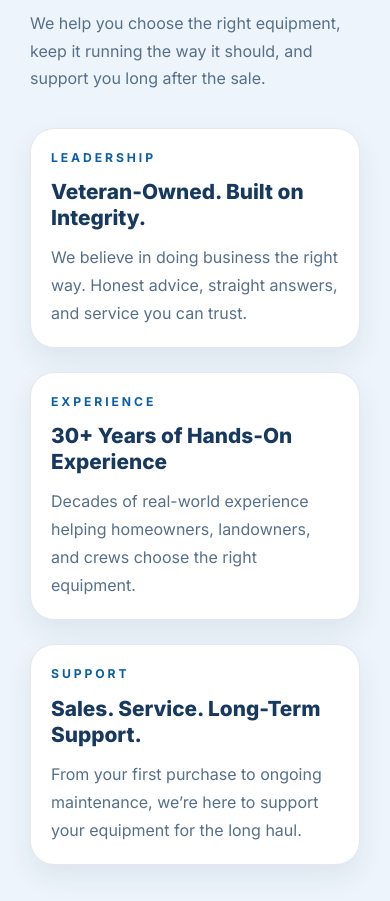
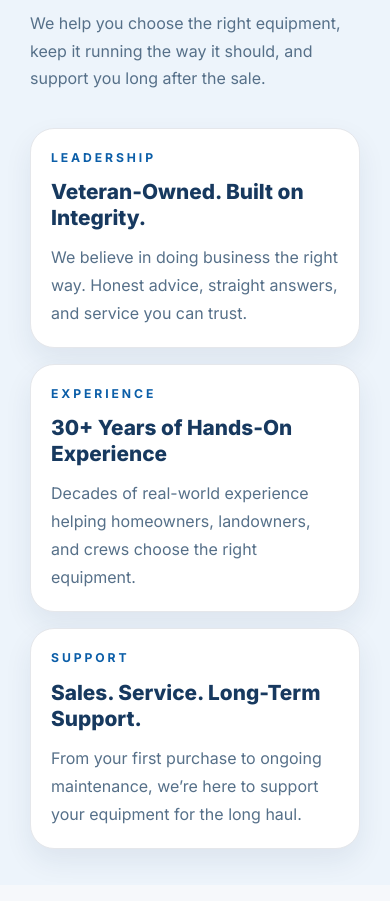
Before and after one commit to TanyaA318/intercoastal-website, a React (Vite) app: page / in a window 390 px wide. Shown: the part 1860-2761 px from the top of the page. Built offline with nearby package versions, Linux system fonts and the light colour scheme.

Commit message:
Update styles.css

```diff
--- a/src/styles.css
+++ b/src/styles.css
@@ -1576,6 +1576,13 @@ img {
   background: #333;
 }
 
+@media (max-width: 768px) {
+  .card-grid {
+    grid-template-columns: 1fr;
+    gap: 16px;
+  }
+}
+
 @media (max-width: 900px) {
   .card-grid {
     grid-template-columns: 1fr;
```
